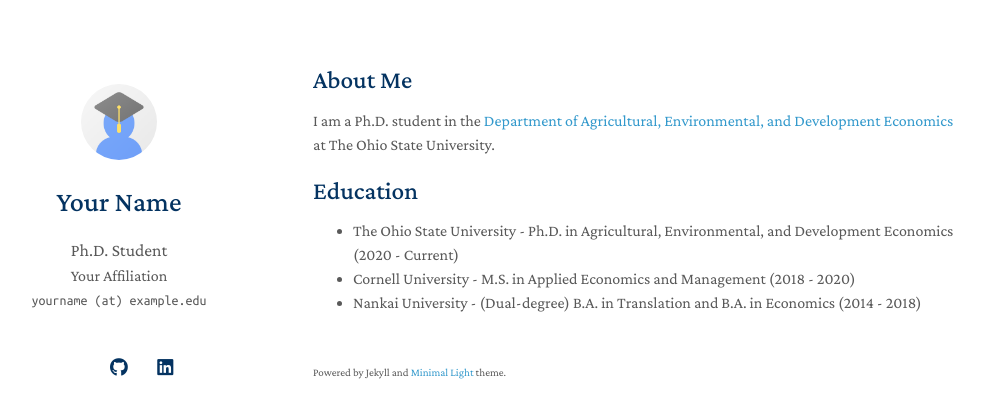
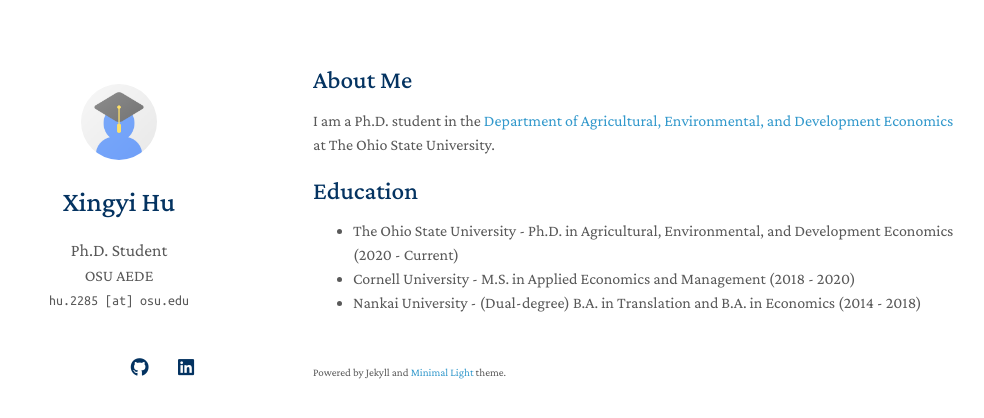
Before and after one commit to xingyi-hu/xingyi-hu.github.io, a Jekyll site: the page built from index.md, in a window 1280 px wide. Shown: the top 418 px of the page, without its empty margins (157-1141 px from the left). Built offline with Jekyll 4.4.1, drawn with Linux system fonts in a browser that asks for light colours; a style sheet for code colours, icons or effects is not loaded; our own code applies the rules of GitHub Pages for plain Markdown files.

Commit message:
Update _config.yml

```diff
--- a/_config.yml
+++ b/_config.yml
@@ -1,8 +1,8 @@
 # Basic Information
-title: Your Name
+title: Xingyi Hu
 position: Ph.D. Student
-affiliation: Your Affiliation
-email: yourname (at) example.edu
+affiliation: OSU AEDE
+email: hu.2285 [at] osu.edu
 
 # Search Engine Optimization (SEO)
 # The following information is used to improve the website traffic from search engines, e.g., Google.
@@ -16,7 +16,6 @@ google_scholar: https://scholar.google.com/
 cv_link: assets/files/curriculum_vitae.pdf
 github_link: https://github.com/
 linkedin: https://www.linkedin.com/
-twitter: https://twitter.com/
 
 # Images (e.g., your profile picture and your website's favicon)
 # "favicon" and "favicon_dark" are used for the light and dark modes, respectively.
@@ -38,7 +37,7 @@ font: "Serif" # or "Sans Serif"
 
 # Google Analytics ID
 # Please remove this if you don't use Google Analytics
-google_analytics: UA-111540567-4
+#google_analytics: UA-111540567-4
 
 # Use this project as a remote theme for GitHub Pages
 # See the guide here: https://docs.github.com/en/pages/setting-up-a-github-pages-site-with-jekyll/adding-a-theme-to-your-github-pages-site-using-jekyll
```
